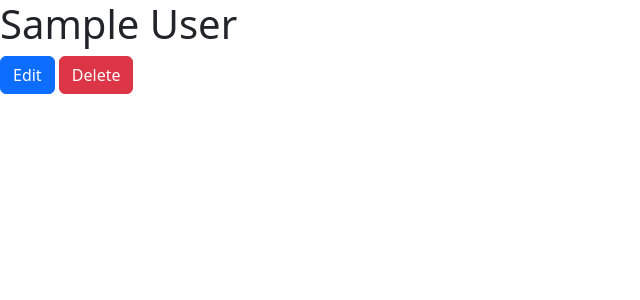
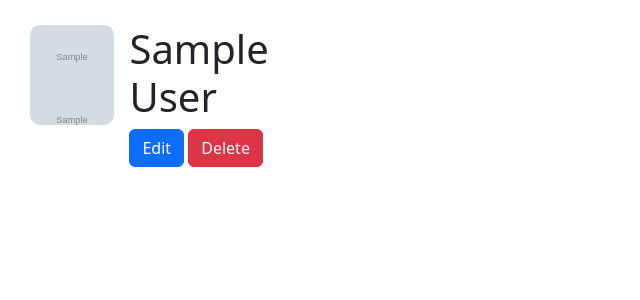
Before and after one commit to andres-ordonezs/Blogly, a Flask app: page /users/1 in a window 1280 px wide. Shown: the top 300 px of the page, without its empty margins (0-640 px from the left). Run offline with Flask 3, Linux system fonts and the light colour scheme; tables that the repository leaves empty hold one stand-in row (values such as "Sample post"); grey boxes marked "Sample" are stand-in pictures.

Commit message:
User image div added

```diff
--- /dev/null
+++ b/static/style.css
@@ -0,0 +1,24 @@
+body {
+  padding: 15px;
+}
+
+.user-info-container {
+  display: flex;
+  flex-direction: row;
+  width: 200px;
+  padding: 10px;
+  width: 300px;
+}
+
+.user-image {
+  width: 100px;
+  height: 100px;
+  margin: 0 5px;
+  border-radius: 10px;
+  background-size: 100%;
+}
+
+.user-info {
+  margin: 0 10px;
+  width: 70%;
+}
--- a/templates/base.html
+++ b/templates/base.html
@@ -6,15 +6,14 @@
   <meta name="viewport" content="width=device-width, initial-scale=1.0">
   <title>Blog</title>
   <link rel="stylesheet" href="https://unpkg.com/bootstrap@5/dist/css/bootstrap.css">
-  <link rel="stylesheet" href="style.css">
+  <link rel="stylesheet" type="text/css" href="/static/style.css">
 </head>
 
 <body>
   {% block title %} {% endblock %}
 
   {% block content %} {% endblock %}
-  <script type="module" src="https://unpkg.com/ionicons@7.1.0/dist/ionicons/ionicons.esm.js"></script>
-  <script nomodule src="https://unpkg.com/ionicons@7.1.0/dist/ionicons/ionicons.js"></script>
+
 </body>
 
 </html>
--- a/templates/user_detail.html
+++ b/templates/user_detail.html
@@ -5,10 +5,8 @@
 {% block content %}
 
 <div class="user-info-container">
-  <div class="user-image">
-    <!-- <div class="user-image" background-image="{{user.image_url}}" alt="profile
-    picture"> -->
-  </div>
+
+  <div class="user-image" style="background-image: url({{user.image_url}})">
   </div>
 
   <div class="user-info">
@@ -19,7 +17,6 @@
       <button formaction="/users/{{ user.id }}/delete" formmethod="POST" class="btn btn-danger">Delete</button>
     </form>
   </div>
-
 </div>
 
 {% endblock %}
```
Lines whose indentation alone changed are shown as unchanged.
